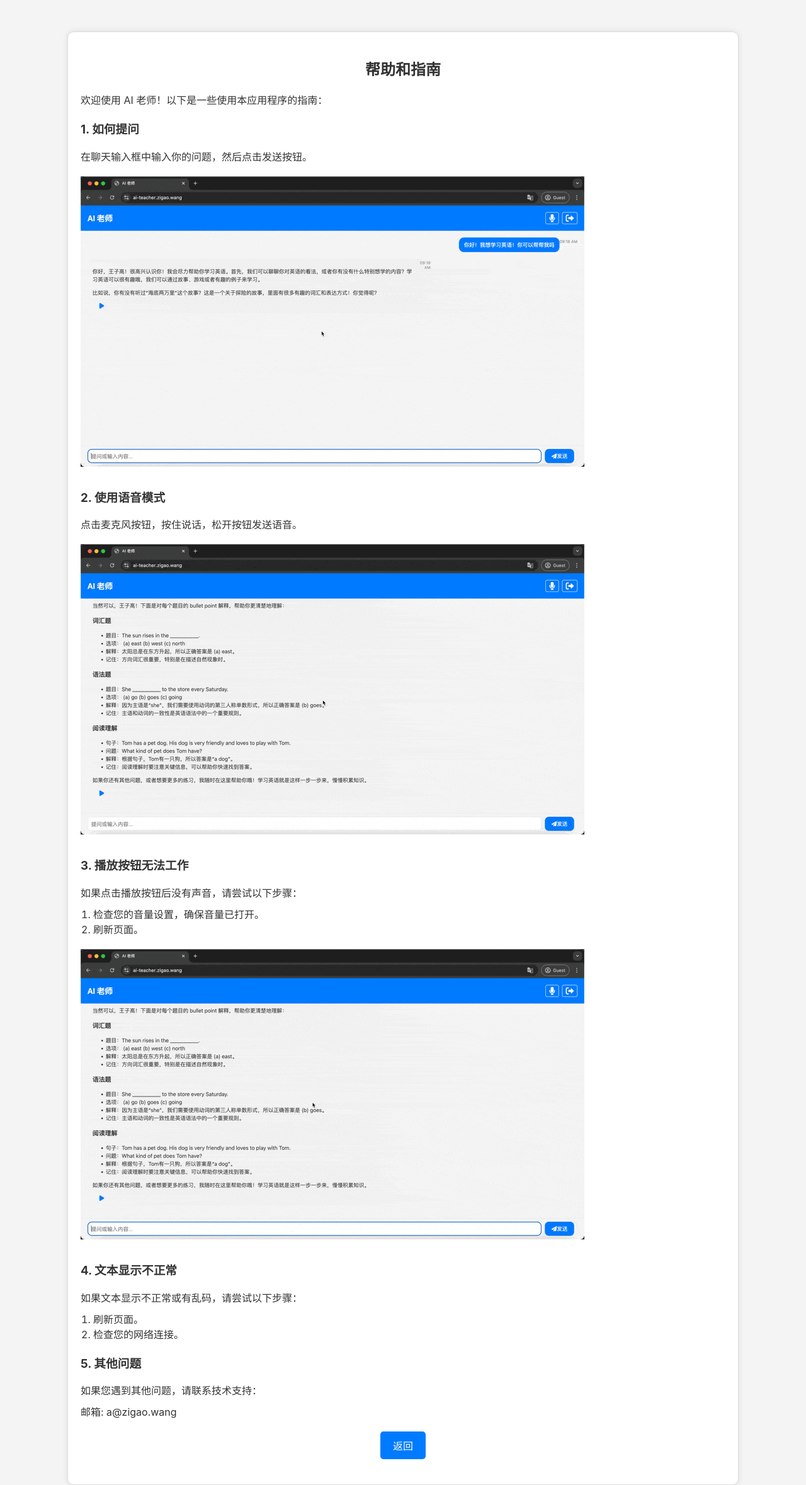
After one commit to ZigaoWang/ai-teacher, a Flask app: page /help in a window 1280 px wide. The commit adds this page. Shown: the whole page at 63% size. Run offline with Flask 3, Linux system fonts and the light colour scheme.

Commit message:
Added help page

```diff
--- a/app.py
+++ b/app.py
@@ -277,5 +277,9 @@ def stt():
 
     return jsonify({'text': text})
 
+@app.route('/help')
+def help():
+    return render_template('help.html')
+
 if __name__ == '__main__':
     app.run(debug=True)
--- a/static/styles.css
+++ b/static/styles.css
@@ -336,3 +336,72 @@ button {
     text-align: right;
     margin-top: 5px;
 }
+
+.help-container {
+    width: 80%;
+    margin: 50px auto;
+    padding: 20px;
+    border: 1px solid #ddd;
+    border-radius: 10px;
+    background-color: #fff;
+    box-shadow: 0 0 10px rgba(0, 0, 0, 0.1);
+    text-align: left;
+}
+
+.help-container h2 {
+    text-align: center;
+}
+
+.help-container h3 {
+    margin-top: 20px;
+}
+
+.help-container p {
+    margin: 10px 0;
+}
+
+.help-container ol {
+    margin: 10px 0;
+    padding-left: 20px;
+}
+
+.help-container img.help-image {
+    max-width: 100%;
+    height: auto;
+    margin: 10px 0;
+}
+
+.help-container button {
+    padding: 10px 20px;
+    background-color: #007bff;
+    color: #fff;
+    border: none;
+    border-radius: 5px;
+    cursor: pointer;
+    font-size: 1em;
+    display: block;
+    margin: 20px auto;
+}
+
+.help-container button:hover {
+    background-color: #0056b3;
+}
+
+.help-button {
+    color: #fff;
+    background: none;
+    border: 1px solid #fff;
+    padding: 5px 10px;
+    border-radius: 5px;
+    cursor: pointer;
+    text-decoration: none;
+    margin-right: 10px;
+    display: flex;
+    align-items: center;
+    justify-content: center;
+}
+
+.help-button:hover {
+    background-color: #fff;
+    color: #007bff;
+}
--- /dev/null
+++ b/templates/help.html
@@ -0,0 +1,44 @@
+<!DOCTYPE html>
+<html lang="zh-CN">
+<head>
+    <meta charset="UTF-8">
+    <meta name="viewport" content="width=device-width, initial-scale=1.0">
+    <title>帮助</title>
+    <link rel="stylesheet" href="/static/styles.css">
+</head>
+<body>
+    <div class="help-container">
+        <h2>帮助和指南</h2>
+        <p>欢迎使用 AI 老师！以下是一些使用本应用程序的指南：</p>
+
+        <h3>1. 如何提问</h3>
+        <p>在聊天输入框中输入你的问题，然后点击发送按钮。</p>
+        <img src="/static/images/question.gif" alt="提问示例" class="help-image">
+
+        <h3>2. 使用语音模式</h3>
+        <p>点击麦克风按钮，按住说话，松开按钮发送语音。</p>
+        <img src="/static/images/speech_mode.gif" alt="语音模式示例" class="help-image">
+
+        <h3>3. 播放按钮无法工作</h3>
+        <p>如果点击播放按钮后没有声音，请尝试以下步骤：</p>
+        <ol>
+            <li>检查您的音量设置，确保音量已打开。</li>
+            <li>刷新页面。</li>
+        </ol>
+        <img src="/static/images/refresh.gif" alt="刷新页面" class="help-image">
+
+        <h3>4. 文本显示不正常</h3>
+        <p>如果文本显示不正常或有乱码，请尝试以下步骤：</p>
+        <ol>
+            <li>刷新页面。</li>
+            <li>检查您的网络连接。</li>
+        </ol>
+
+        <h3>5. 其他问题</h3>
+        <p>如果您遇到其他问题，请联系技术支持：</p>
+        <p>邮箱: a@zigao.wang</p>
+
+        <button onclick="window.history.back()">返回</button>
+    </div>
+</body>
+</html>
--- a/templates/index.html
+++ b/templates/index.html
@@ -27,6 +27,7 @@
         <div class="chat-header">
             <span>AI 老师</span>
             <div class="header-buttons">
+                <a href="/help" class="help-button" title="帮助"><i class="fas fa-question-circle"></i></a>
                 <a href="/speech_mode" class="mode-switch-button" title="切换到语音模式"><i class="fas fa-microphone"></i></a>
                 <a href="/logout" class="logout-button" title="登出"><i class="fas fa-sign-out-alt"></i></a>
             </div>
--- a/templates/speech_mode.html
+++ b/templates/speech_mode.html
@@ -27,6 +27,7 @@
         <div class="chat-header">
             <span>AI 老师 - 语音模式</span>
             <div class="header-buttons">
+                <a href="/help" class="help-button" title="帮助"><i class="fas fa-question-circle"></i></a>
                 <a href="/" class="mode-switch-button" title="切换到普通模式"><i class="fas fa-comments"></i></a>
                 <a href="/logout" class="logout-button" title="登出"><i class="fas fa-sign-out-alt"></i></a>
             </div>
```
Also changed, not shown: static/images/question.gif (added), static/images/refresh.gif (added), static/images/speech_mode.gif (added), 1 other file.
